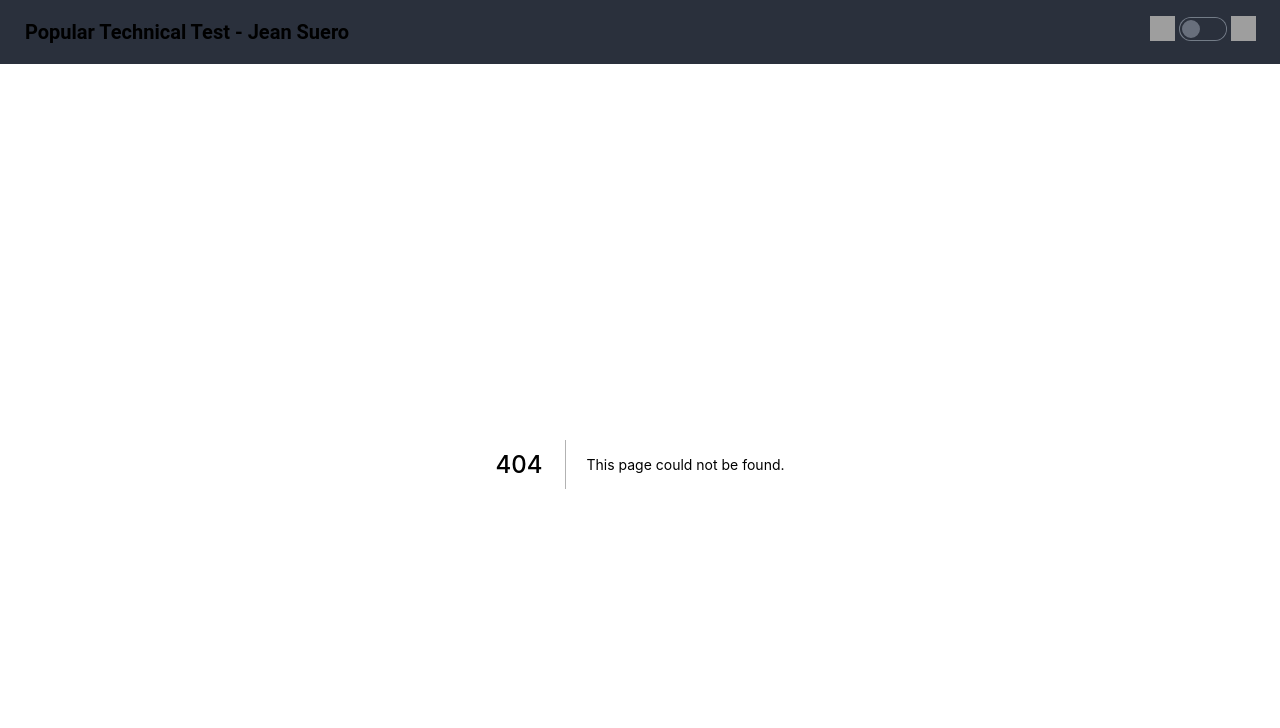
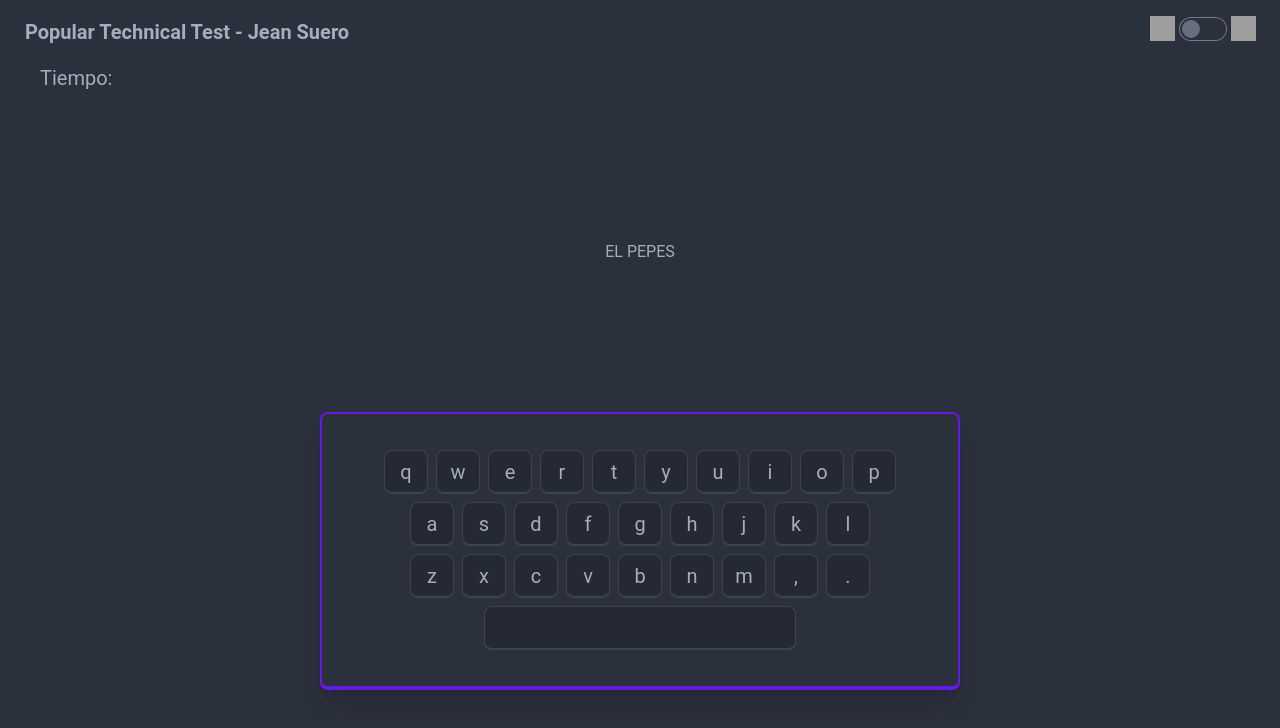
Before and after one commit to Sheansuke/popular-technical-test-jean-suero, a Next.js app: page /typing in a window 1280 px wide. Before the commit this address had no page. Shown: the top 728 px of the page. Built offline with nearby package versions, Linux system fonts and the light colour scheme; grey boxes are pictures that could not be loaded.

Commit message:
:sparkles: [FEAT]: added: typing page

```diff
--- /dev/null
+++ b/pages/typing.tsx
@@ -0,0 +1,18 @@
+import { Keyboard } from "@organism/Keyboard";
+import type { NextPage } from "next";
+
+const TypingPage: NextPage = () => {
+  return (
+    <div className="grid  grid-cols-1 ">
+      <p className="ml-10 text-xl">Tiempo: </p>
+      <div className="flex justify-center h-80 items-center">
+        <p>EL PEPES</p>
+      </div>
+      <div className="flex justify-center">
+        <Keyboard />
+      </div>
+    </div>
+  );
+};
+
+export default TypingPage;
```
